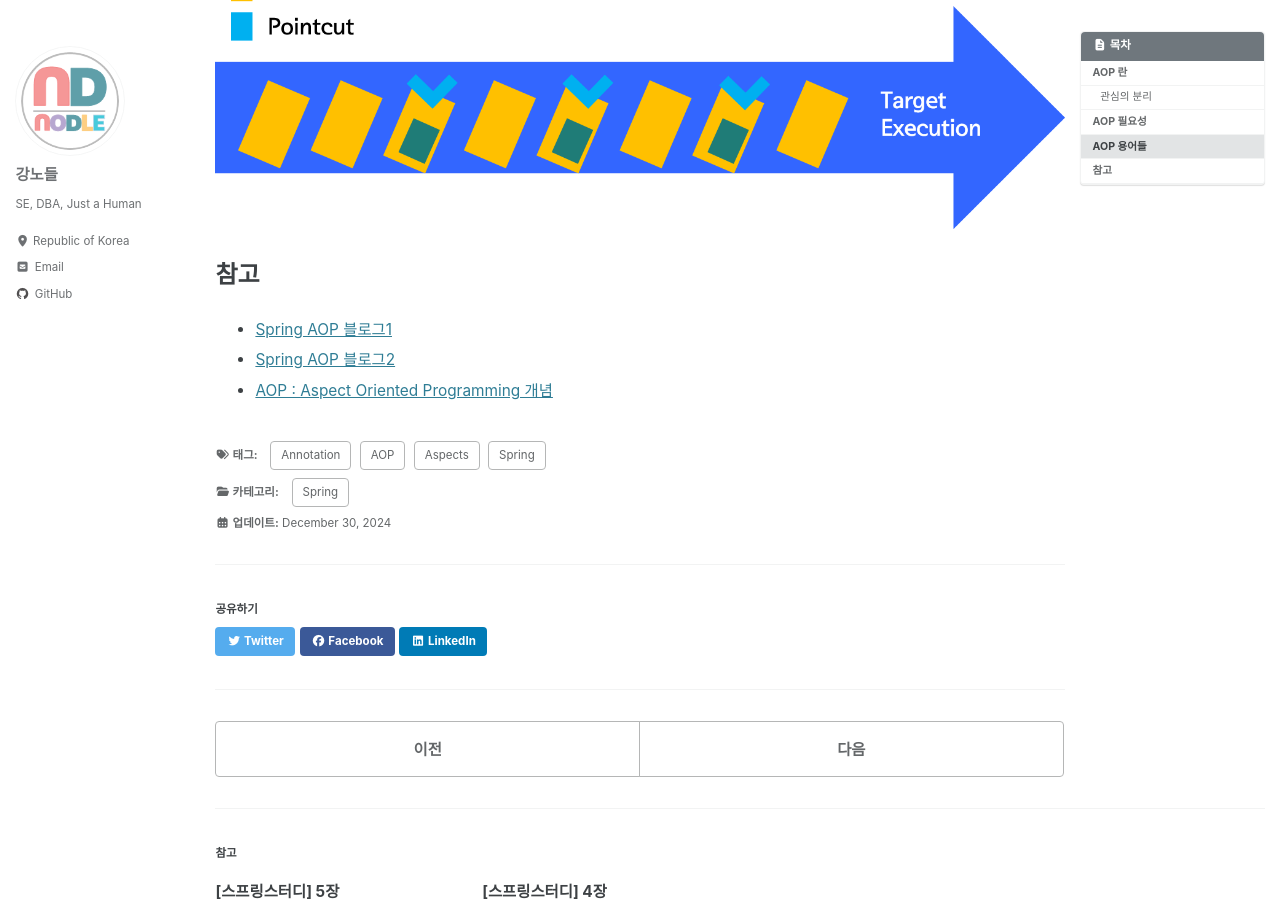
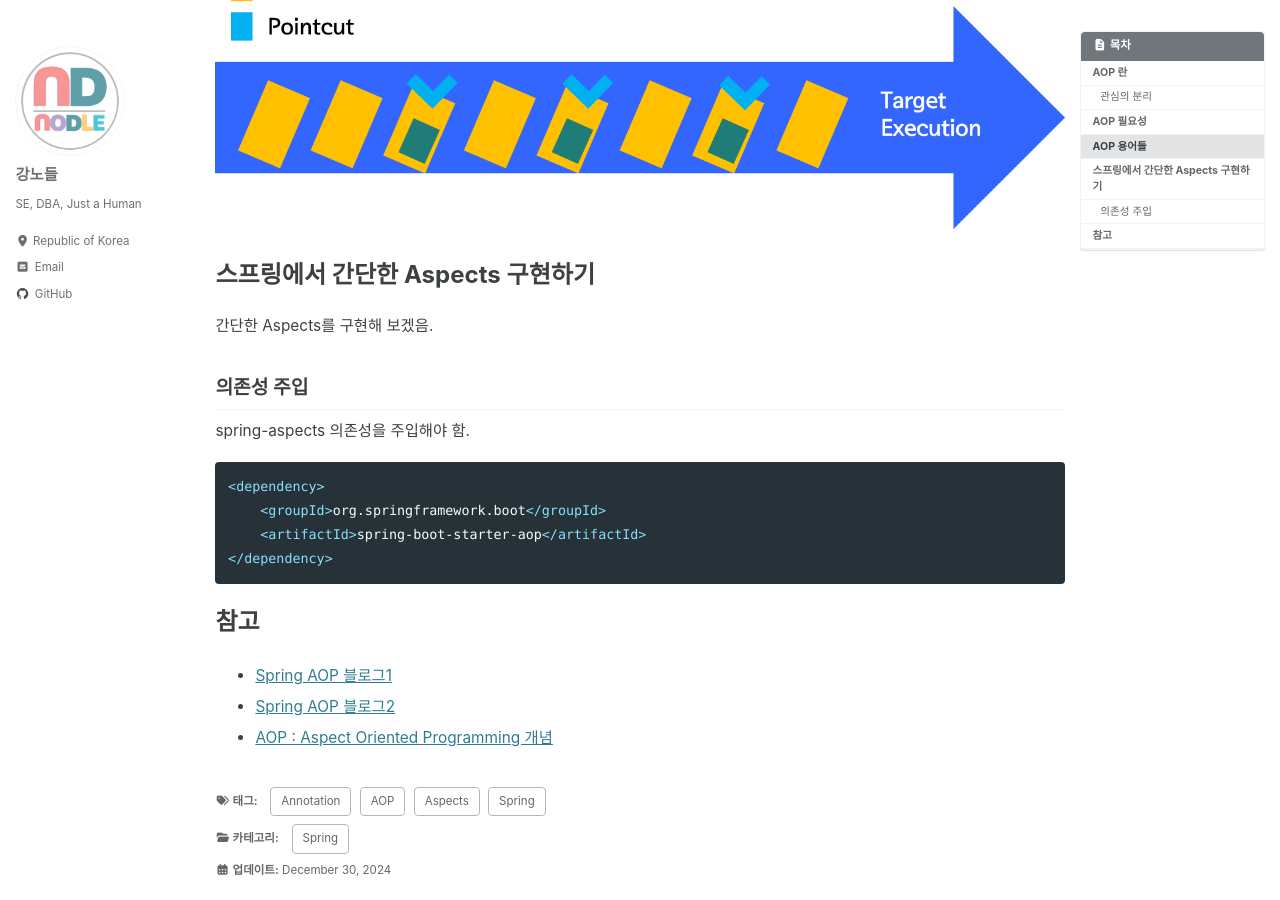
Before and after one commit to NodleKang/nodlekang.github.io, a Jekyll site: the page built from _posts/java/2024-12-30-springstudy-06.md, in a window 1280 px wide and 900 px high, scrolled down 3288 px. Built offline with Jekyll 4.4.1, drawn with Linux system fonts in a browser that asks for light colours; cached includes are drawn as plain includes; some web fonts are replaced; some of the changed text lies outside the part shown.

Commit message:
update post

````diff
--- a/_posts/java/2024-12-30-springstudy-06.md
+++ b/_posts/java/2024-12-30-springstudy-06.md
@@ -1,6 +1,6 @@
 ---
 layout: single
-title: "[스프링스터디] 6장"
+title: "[스프링스터디] 6장(작성중)"
 date: 2024-12-30 18:00:00 +0900
 categories:
   - Spring
@@ -94,6 +94,22 @@ Aspect = Advice + PointCut + Introduction(inter-type)
 
 ![AOP-1](/assets/images/post/java/2024-12-30-springstudy-06/aop1.png)
 
+# 스프링에서 간단한 Aspects 구현하기
+
+간단한 Aspects를 구현해 보겠음.
+
+## 의존성 주입
+
+spring-aspects 의존성을 주입해야 함.
+
+```xml
+<dependency>
+    <groupId>org.springframework.boot</groupId>
+    <artifactId>spring-boot-starter-aop</artifactId>
+</dependency>
+```
+
+
 # 참고
 
 * [Spring AOP 블로그1](https://kha0213.github.io/spring/spring-aop/)
````
